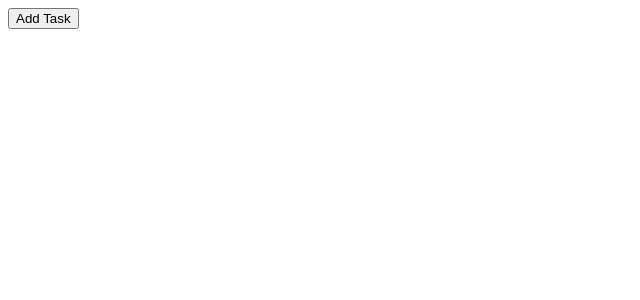
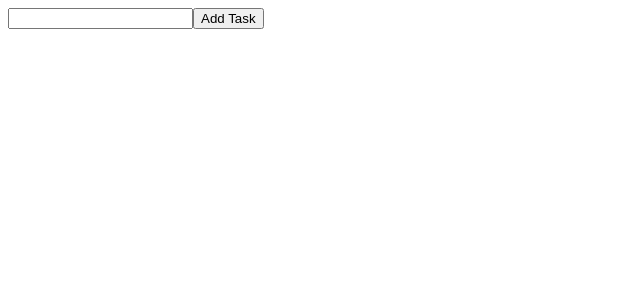
Before and after one commit to tareque20/daily-task-manager, a React app: page / in a window 1280 px wide. Shown: the top 300 px of the page, without its empty margins (0-640 px from the left). Built offline with nearby package versions, Linux system fonts and the light colour scheme.

Commit message:
added input field

```diff
--- a/src/containers/TaskApp.js
+++ b/src/containers/TaskApp.js
@@ -15,12 +15,14 @@ class TaskApp extends React.Component {
         console.log(this.props);
         return (
             <div>
+                <input ref={node => this.input = node} />
                 <button onClick={() => {
                     this.props.dispatch({
                         type: ADD_TASK,
-                        text: 'Test',
+                        text: this.input.value,
                         id: this.taskIndex++
                     });
+                    this.input.value = "";
                 }}>
                     Add Task
                 </button>
```
